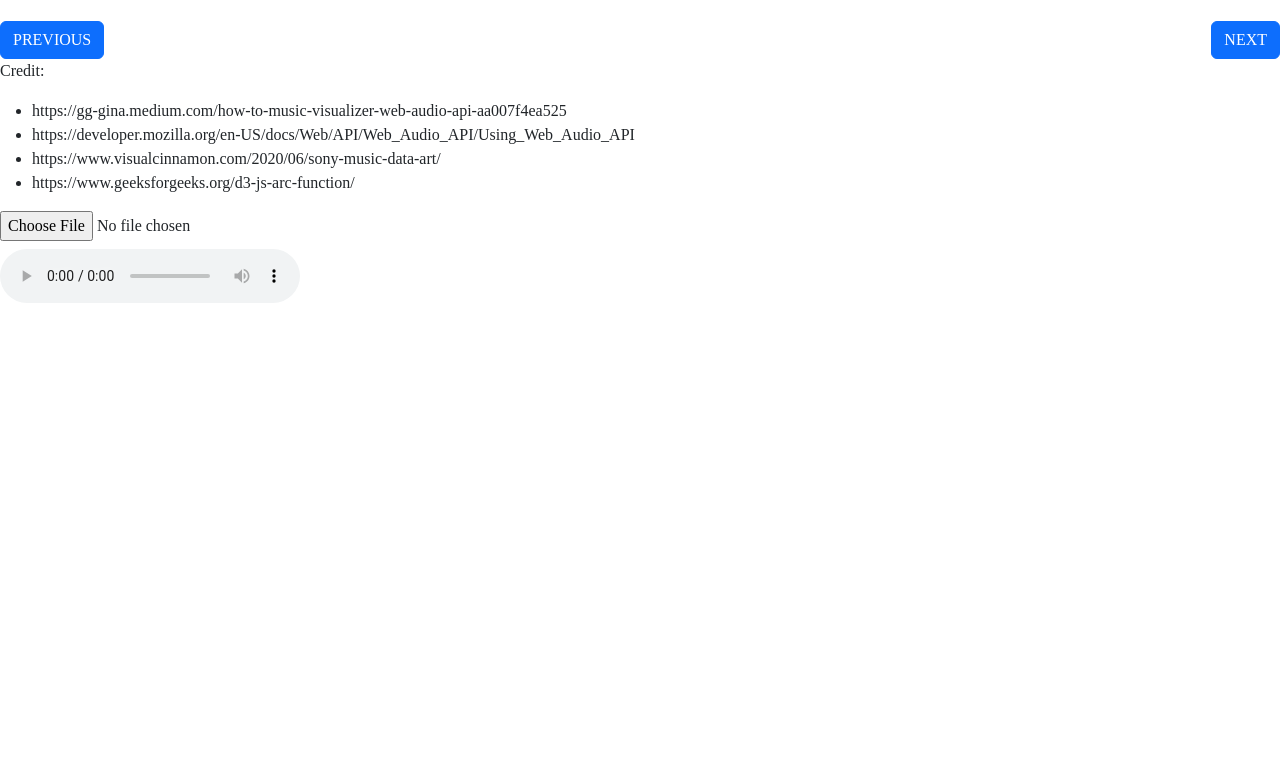
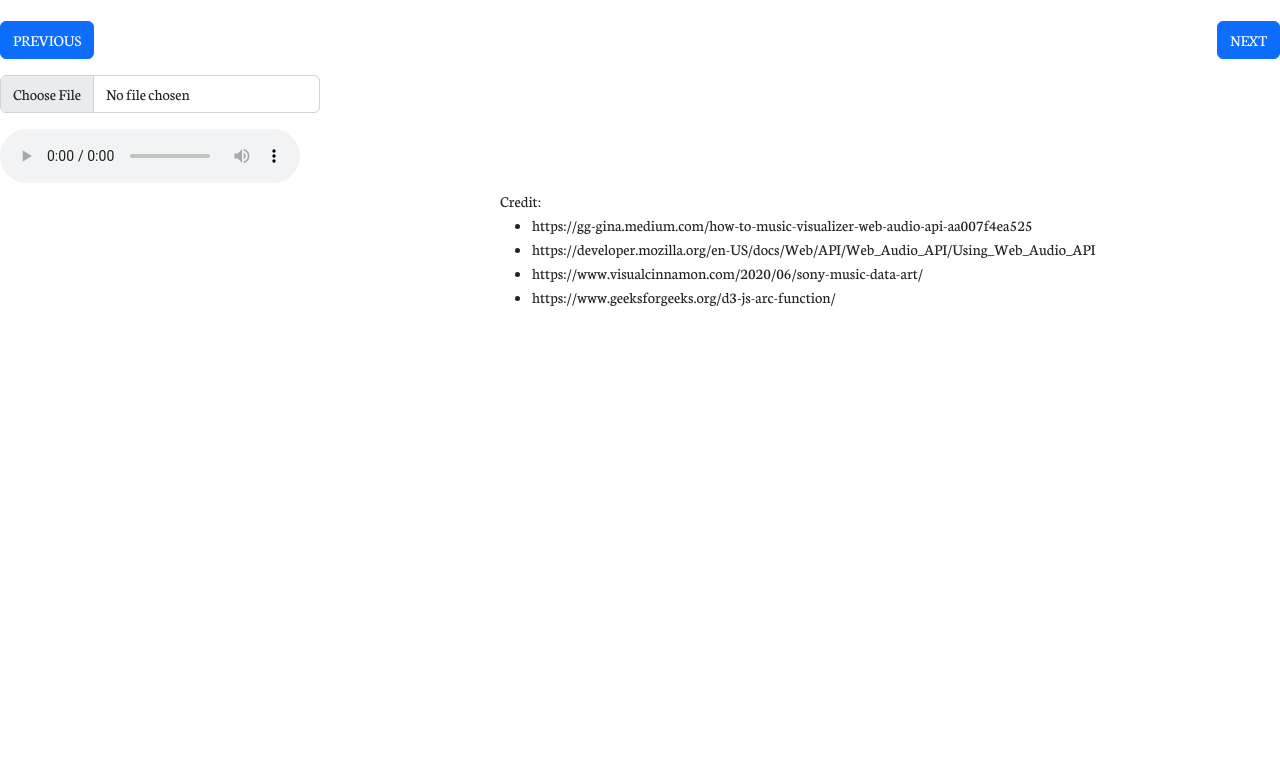
Before and after one commit to ericf1/ericf1.github.io, a plain HTML site: page mp3.html in a window 1280 px wide. Shown: the part 75-855 px from the top of the page. After the commit the page ends 800 px from the top, so only its background shows below. Drawn offline with nearby package versions, Linux system fonts and the light colour scheme.

Commit message:
added basic styles to mp3.html

```diff
--- a/css/style.css
+++ b/css/style.css
@@ -1,5 +1,3 @@
-
-
 body {
 	font-family: 'Neuton', serif;
 }
@@ -7,3 +5,8 @@ body {
 p {
 	margin-right: 20px;
 }
+
+#file-input {
+	margin-top: 1rem;
+	width: 25%;
+}
--- a/mp3.html
+++ b/mp3.html
@@ -4,14 +4,15 @@
     <meta charset="UTF-8" />
     <meta http-equiv="X-UA-Compatible" content="IE=edge" />
     <meta name="viewport" content="width=device-width, initial-scale=1.0" />
-    <!-- CSS libraries -->
+    <link
+      href="https://fonts.googleapis.com/css?family=Neuton:300,400,400i,700,800"
+      rel="stylesheet"
+    />
     <link rel="stylesheet" href="css/bootstrap.min.css" />
-
-    <!-- Custom CSS code -->
     <link rel="stylesheet" href="css/style.css" />
-    <title>Music to Your Ears</title>
     <script defer src="https://d3js.org/d3.v6.min.js"></script>
     <script defer src="js/mp3.js"></script>
+    <title>Music to Your Ears</title>
   </head>
   <body>
     <h1>MUSIC TO YOUR EARS</h1>
@@ -27,10 +28,28 @@
       ></div>
     </div>
     <div class="d-flex justify-content-between">
-      <button id="prev-btn" class="btn btn-primary ml-1">PREVIOUS</button>
-      <button id="next-btn" class="btn btn-primary mr-1">NEXT</button>
+      <button id="prev-btn" class="btn btn-primary">PREVIOUS</button>
+      <button id="next-btn" class="btn btn-primary">NEXT</button>
     </div>
-    <p>Credit:</p>
+    <div class="mb-3">
+      <input
+        class="form-control"
+        type="file"
+        id="file-input"
+        accept="audio/*,video/*,image/*"
+      />
+    </div>
+
+    <audio id="audio" controls></audio>
+    <div class="d-flex flex-row">
+      <div>
+        <h3 id="name"></h3>
+        <div id="Canvas">
+          <svg id="svg" width="500" height="500"></svg>
+        </div>
+      </div>
+      <div>
+        Credit:
         <ul>
           <li>
             https://gg-gina.medium.com/how-to-music-visualizer-web-audio-api-aa007f4ea525
@@ -41,11 +60,7 @@
           <li>https://www.visualcinnamon.com/2020/06/sony-music-data-art/</li>
           <li>https://www.geeksforgeeks.org/d3-js-arc-function/</li>
         </ul>
-    <input type="file" id="file-input" accept="audio/*,video/*,image/*" />
-    <h3 id="name"></h3>
-    <audio id="audio" controls></audio>
-    <div id="Canvas">
-      <svg id="svg" width="500" height="500"></svg>
+      </div>
     </div>
   </body>
 </html>
```
Also changed, not shown: index.html (+0 -5 lines), 1 other file. Lines whose indentation alone changed are shown as unchanged.
